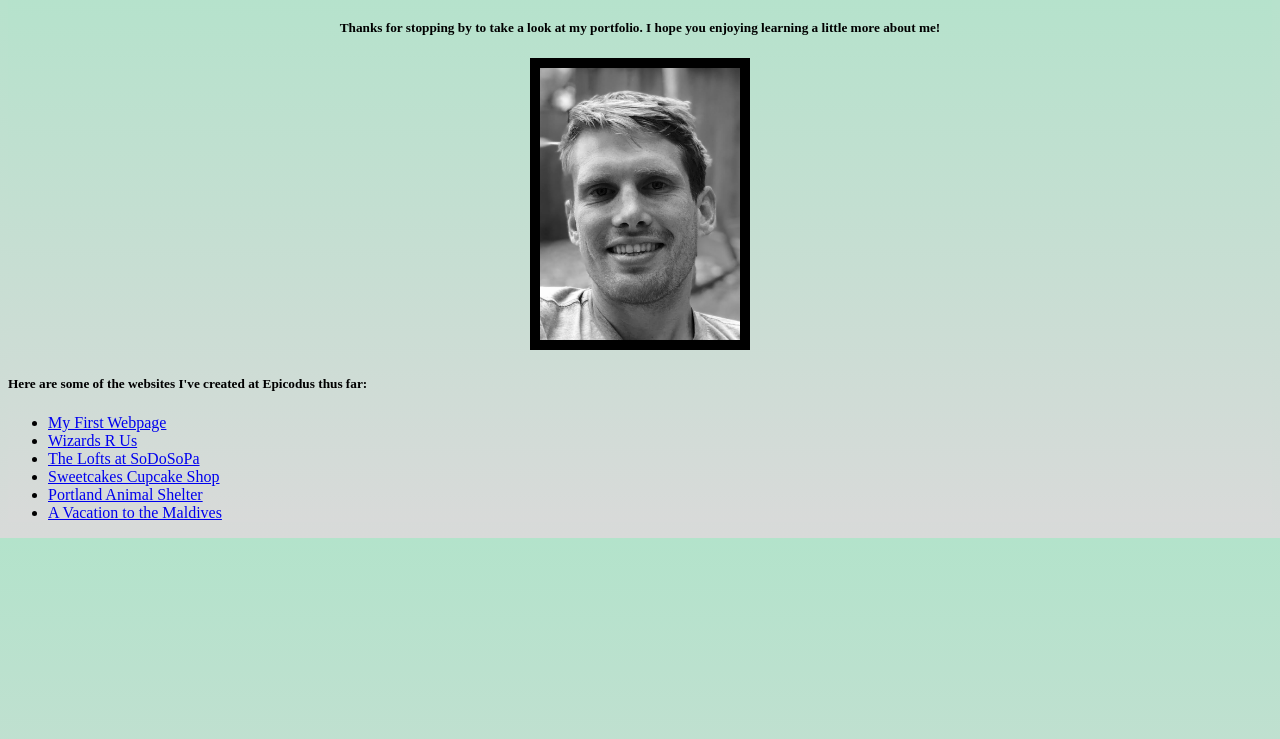
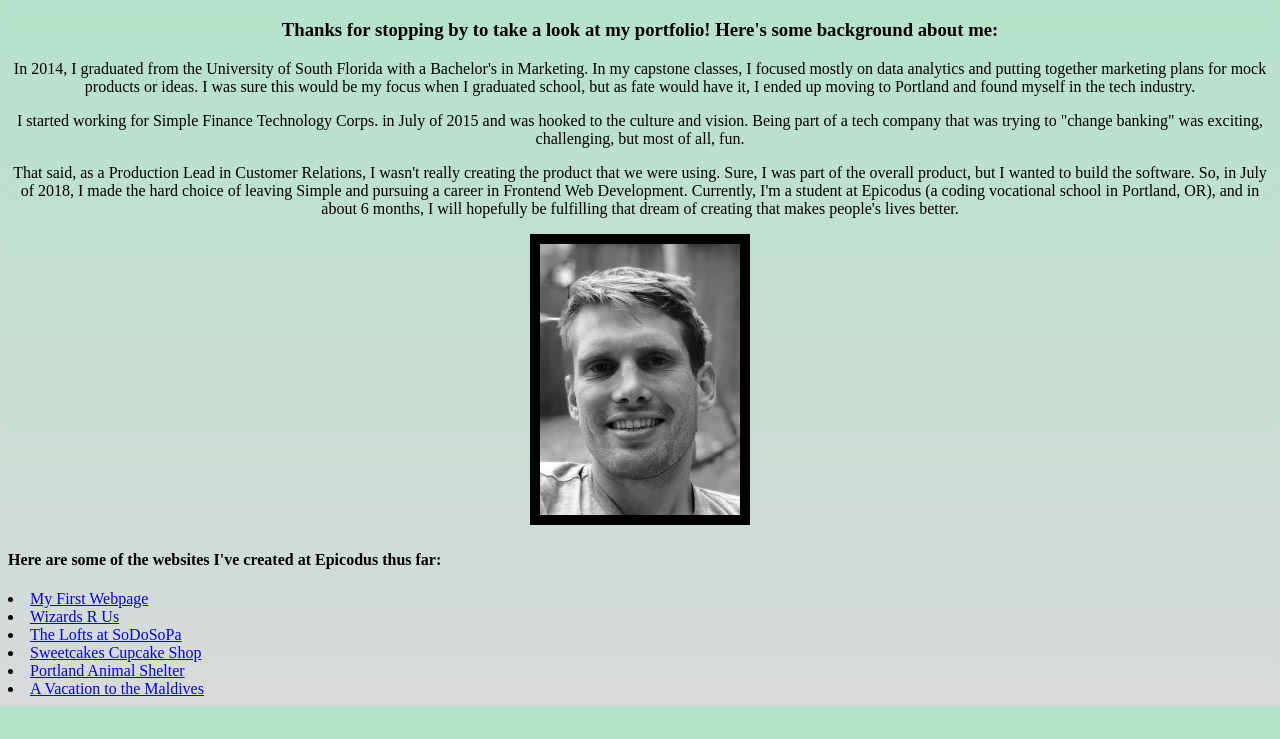
Before and after one commit to bjrshea/my-portfolio, a plain HTML site: page index.html in a window 1280 px wide. Shown: the part 61-800 px from the top of the page. Drawn offline with Linux system fonts and the light colour scheme.

Commit message:
Add background information about me.

```diff
--- a/index.html
+++ b/index.html
@@ -8,12 +8,17 @@
 
     <div class="center">
       <h1>Brendan Shea's Portfolio</h1>
-      <h5>Thanks for stopping by to take a look at my portfolio. I hope you enjoying learning a little more about me!</h5>
+      <h3>Thanks for stopping by to take a look at my portfolio! Here's some background about me:</h3>
+        <p>In 2014, I graduated from the University of South Florida with a Bachelor's in Marketing. In my capstone classes, I focused mostly on data analytics and putting together marketing plans for mock products or ideas. I was sure this would be my focus when I graduated school, but as fate would have it, I ended up moving to Portland and found myself in the tech industry.</p>
+        <p>I started working for Simple Finance Technology Corps. in July of 2015 and was hooked to the culture and vision. Being part of a tech company that was trying to "change banking" was exciting, challenging, but most of all, fun.</P>
+        <p> That said, as a Production Lead in Customer Relations, I wasn't really creating the product that we were using. Sure, I was part of the overall product, but I wanted to build the software. So, in July of 2018, I made the hard choice of leaving Simple and pursuing a career in Frontend Web Development. Currently, I'm a student at Epicodus (a coding vocational school in Portland, OR), and in about 6 months, I will hopefully be fulfilling that dream of creating that makes people's lives better.</p>
+
       <img src="img/portfolio-photo.jpg" alt="picture of brendan" border="10">
     </div>
 
-    <h5>Here are some of the websites I've created at Epicodus thus far:</h5>
-      <ul>
+
+
+    <h4>Here are some of the websites I've created at Epicodus thus far:</h4>
         <li><a href="https://github.com/bjrshea/my-first-webpage">My First Webpage</a></li>
         <li><a href="https://github.com/bjrshea/wizard-page">Wizards R Us</a></li>
         <li><a href="https://github.com/bjrshea/vacation-website">The Lofts at SoDoSoPa</a></li>
```
